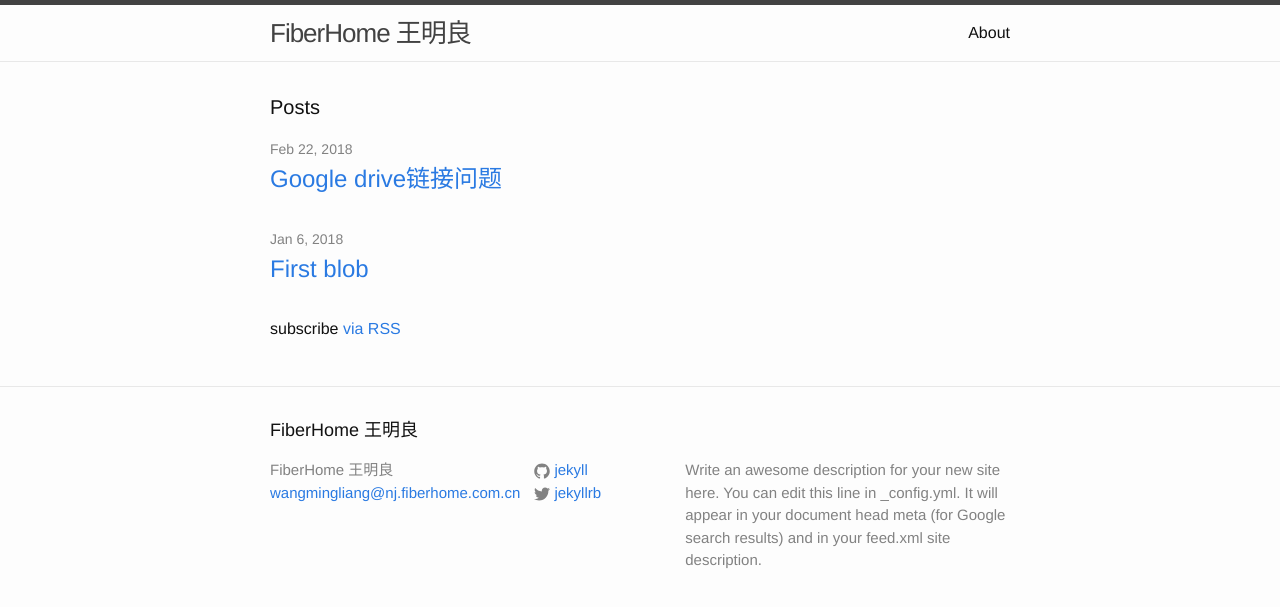
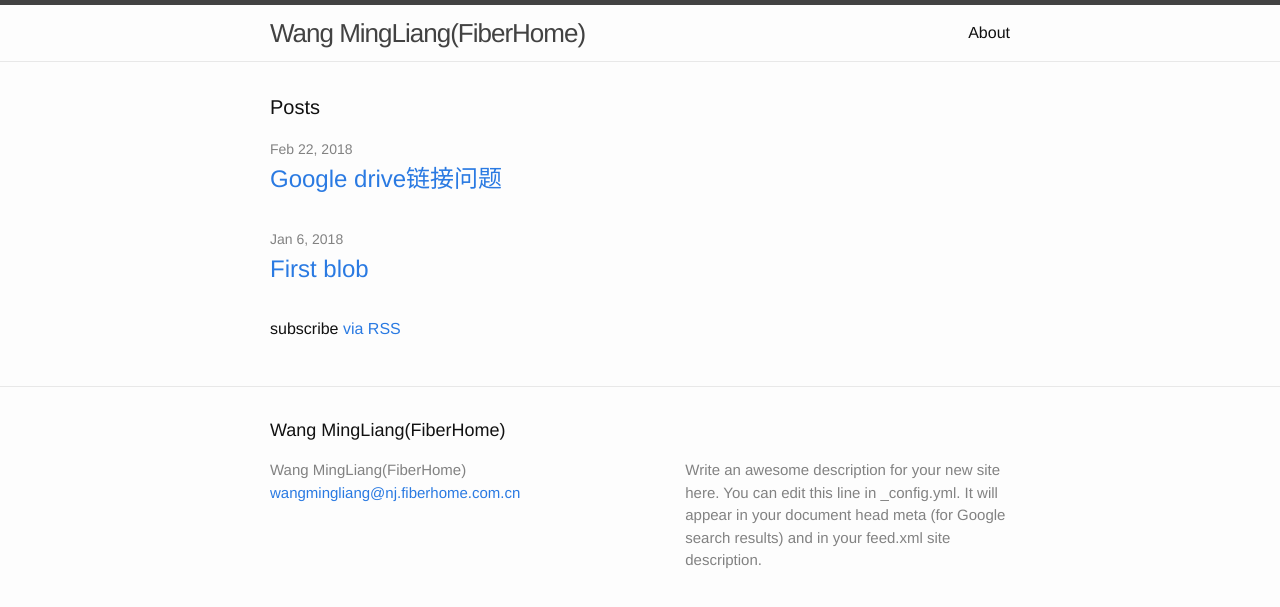
Before and after one commit to wangmingliang1990/wangmingliang1990.github.io, a Jekyll site: the page built from index.html, in a window 1280 px wide. Shown: the top 607 px of the page. Built offline with Jekyll 4.4.1, drawn with Linux system fonts in a browser that asks for light colours.

Commit message:
Update _config.yml

```diff
--- a/_config.yml
+++ b/_config.yml
@@ -6,7 +6,7 @@
 # 'jekyll serve'. If you change this file, please restart the server process.
 
 # Site settings
-title: FiberHome 王明良
+title: Wang MingLiang(FiberHome)
 email: wangmingliang@nj.fiberhome.com.cn
 description: > # this means to ignore newlines until "baseurl:"
   Write an awesome description for your new site here. You can edit this
@@ -14,8 +14,5 @@ description: > # this means to ignore newlines until "baseurl:"
   Google search results) and in your feed.xml site description.
 baseurl: "" # the subpath of your site, e.g. /blog
 url: "http://yourdomain.com" # the base hostname & protocol for your site
-twitter_username: jekyllrb
-github_username:  jekyll
-
 # Build settings
 markdown: kramdown
```
